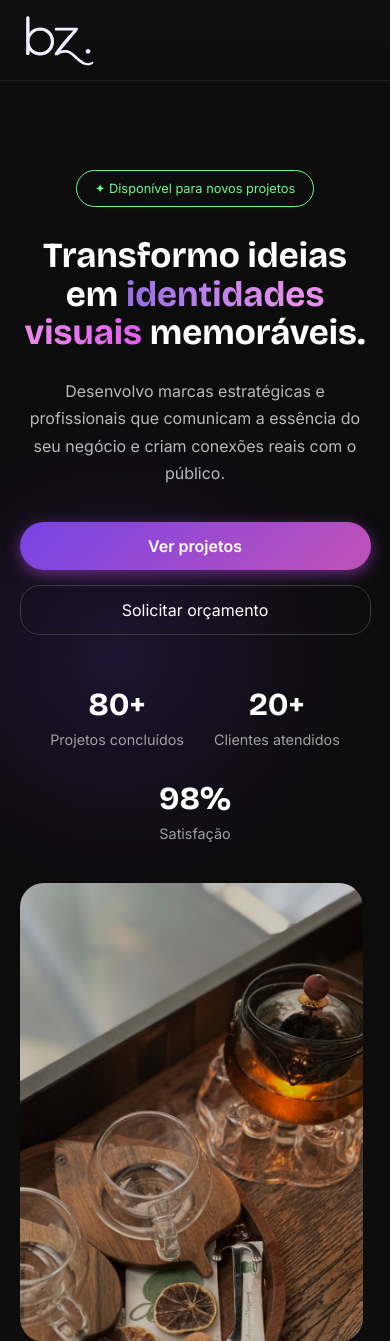
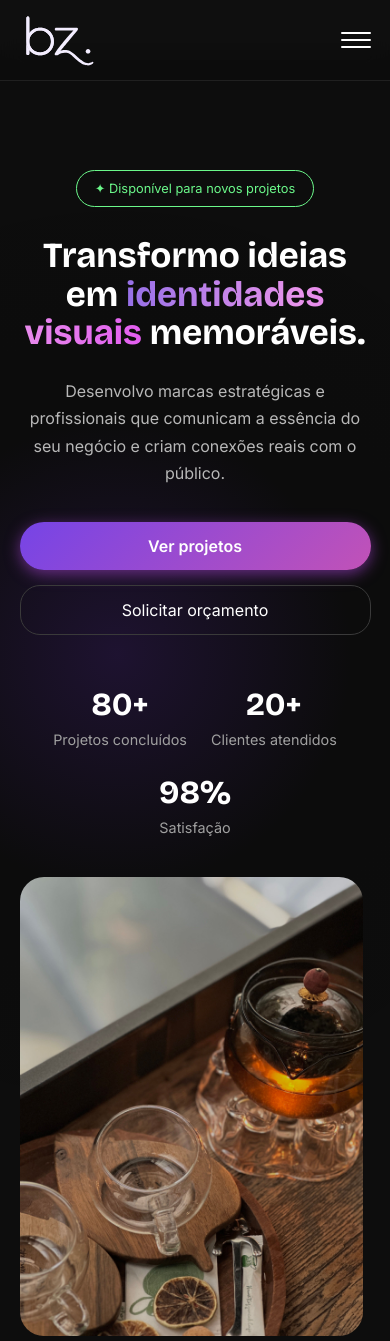
Before and after one commit to Haaati/projeto-integrador-bealz, a PHP site: page / in a window 390 px wide. Shown: the top 1341 px of the page. Run offline with PHP 8.4, Linux system fonts and the light colour scheme; data that the repository does not hold is empty.

Commit message:
update/fix-responsiveness-issues

```diff
--- a/assets/css/style.css
+++ b/assets/css/style.css
@@ -19,6 +19,7 @@ body {
     background-color: #161616;
     color: #FFFFFF;
     font-family: "Inter", sans-serif;
+    overflow-x: hidden;
 }
 
 .container {
@@ -128,6 +129,49 @@ nav a::after {
 nav a:hover::after {
     /* :: after significa depois dele, ou seja, depois do elemento a */
     width: 100%;
+}
+
+/* Menu hambúrguer (mobile) */
+.nav-toggle{
+    position: absolute;
+    opacity: 0;
+    pointer-events: none;
+}
+
+.nav-toggle-label{
+    display: none;
+    flex-direction: column;
+    justify-content: center;
+    gap: 5px;
+    width: 30px;
+    height: 26px;
+    cursor: pointer;
+    z-index: 1100;
+}
+
+.nav-toggle-label span{
+    display: block;
+    width: 100%;
+    height: 2px;
+    background: #fff;
+    border-radius: 2px;
+    transition: .3s ease;
+}
+
+.nav-toggle:checked ~ .nav-toggle-label span:nth-child(1){
+    transform: translateY(7px) rotate(45deg);
+}
+
+.nav-toggle:checked ~ .nav-toggle-label span:nth-child(2){
+    opacity: 0;
+}
+
+.nav-toggle:checked ~ .nav-toggle-label span:nth-child(3){
+    transform: translateY(-7px) rotate(-45deg);
+}
+
+.nav-cta-mobile{
+    display: none;
 }
 
 .btn-primary {
@@ -1220,17 +1275,67 @@ nav a:hover::after {
         grid-template-columns:1fr;
     }
 
-    .contato-wrapper{
+    .contato-grid{
         grid-template-columns:1fr;
         gap:50px;
+    }
+
+    .contato-info{
+        margin-top:0;
     }
 
 }
 
 @media (max-width:768px){
 
+    .nav-toggle-label{
+        display: flex;
+    }
+
     nav{
-        display:none;
+        position: absolute;
+        top: 100%;
+        left: 0;
+        width: 100%;
+        max-height: 0;
+        overflow: hidden;
+        background: #0D0D0D;
+        border-bottom: 1px solid rgba(255,255,255,.08);
+        transition: max-height .35s ease;
+    }
+
+    .nav-toggle:checked ~ nav{
+        max-height: 400px;
+    }
+
+    nav ul{
+        flex-direction: column;
+        gap: 0;
+        padding: 10px 24px 24px;
+    }
+
+    nav ul li{
+        border-top: 1px solid rgba(255,255,255,.06);
+    }
+
+    nav ul li:first-child{
+        border-top: none;
+    }
+
+    nav a{
+        display: block;
+        padding: 16px 0;
+    }
+
+    .nav-cta-mobile{
+        display: block;
+        padding: 8px 0 4px;
+    }
+
+    .nav-cta-mobile .btn-primary{
+        display: block;
+        width: 100%;
+        text-align: center;
     }
 
     .hero-content h1{
@@ -1300,6 +1409,16 @@ nav a:hover::after {
 
     .hero-badge{
         font-size:.8rem;
+    }
+
+    .hero-stats{
+        gap:24px;
+    }
+
+    .input-group input,
+    .input-group textarea,
+    .input-group select{
+        padding:14px 16px;
     }
 
     .project-card{
--- a/conexao.php
+++ b/conexao.php
@@ -1,7 +1,7 @@
 <?php
     $host = "localhost";
     $user ="root";
-    $password = "1234";
+    $password = "Bia@2008k";
     $banco = "berenice";
 
     $conexao = mysqli_connect($host, $user, $password, $banco);
--- a/index.php
+++ b/index.php
@@ -17,6 +17,8 @@ include("conexao.php");
 <body>
     <header>
         <div class="container">
+            <input type="checkbox" id="nav-toggle" class="nav-toggle">
+
             <a href="#hero">
                 <img src="assets/img/logobz.svg" alt="Logo Berenice" class="logo-image">
             </a>
@@ -27,10 +29,19 @@ include("conexao.php");
                     <li><a href="#servicos">Serviços</a></li>
                     <li><a href="#projetos">Projetos</a></li>
                     <li><a href="#contato">Contato</a></li>
+                    <li class="nav-cta-mobile">
+                        <a href="#contato" class="btn-primary">Solicitar orçamento</a>
+                    </li>
                 </ul>
             </nav>
 
-            <a href="#contato" class="btn-primary"> Solicitar orçamento </a>
+            <a href="#contato" class="btn-primary nav-cta-desktop"> Solicitar orçamento </a>
+
+            <label for="nav-toggle" class="nav-toggle-label" aria-label="Abrir menu">
+                <span></span>
+                <span></span>
+                <span></span>
+            </label>
         </div>
     </header>
 
@@ -366,31 +377,24 @@ include("conexao.php");
 
  <section class="contato" id="contato">
     <div class="container">
-                <!-- Cabeçalho -->
+        <div class="contato-grid">
+            <!-- Coluna esquerda: título + form -->
+            <div class="contato-form-col">
                 <div class="contato-header">
-                    <span class="section-tag">
-                        Contato
-                    </span>
-
+                    <span class="section-tag">Contato</span>
                     <h2>
                         Vamos tirar seu
                         <span>projeto do papel?</span>
+                    </h2>
+                    <p>Preencha o formulário e entrarei em contato até 24 horas.</p>
+                </div>
 
-                    </h2>
-
-                    <p>
-                        Preencha o formulário e entrarei em contato até 24 horas.
-                    </p>
-
-                    <!-- Formulário -->
                 <form class="contato-form" action="criar_leads.php" method="POST">
                     <div class="form-row">
                         <div class="input-group">
                             <label for="nome">Nome</label>
-                                <input type="text" id="nome" name="nome" placeholder="Seu nome completo"
-                                    required>
+                            <input type="text" id="nome" name="nome" placeholder="Seu nome completo" required>
                         </div>
-
                         <div class="input-group">
                             <label for="email">Email</label>
                             <input type="email" id="email" name="email" placeholder="seu@email.com" required>
@@ -400,9 +404,8 @@ include("conexao.php");
                     <div class="form-row">
                         <div class="input-group">
                             <label for="telefone">Telefone</label>
-                                <input type="tel" id="telefone" name="telefone" placeholder="(41) 99999-9999" required>
+                            <input type="tel" id="telefone" name="telefone" placeholder="(41) 99999-9999">
                         </div>
-
                         <div class="input-group">
                             <label for="servicos">Serviço</label>
                             <?php
@@ -411,9 +414,7 @@ include("conexao.php");
                             ?>
                             <select name="id" required>
                                 <option value="">Serviço desejado</option>
-                                    <?php
-                                    while ($row = mysqli_fetch_assoc($resultado)) {
-                                    ?>
+                                <?php while ($row = mysqli_fetch_assoc($resultado)) { ?>
                                     <option value="<?= $row['id'] ?>">
                                         <?= htmlspecialchars($row['nome_servicos']) ?>
                                     </option>
@@ -423,8 +424,8 @@ include("conexao.php");
                     </div>
 
                     <div class="input-group">
-                            <label for="mensagem"> Mensagem </label>
-                            <textarea name="observacao" id="mensagem" rows="7" placeholder="Conte-me sobre seu projeto, objetivos e prazo..." required></textarea>
+                        <label for="mensagem">Mensagem</label>
+                        <textarea name="observacao" id="mensagem" rows="7" placeholder="Conte-me sobre seu projeto, objetivos e prazo..."></textarea>
                     </div>
 
                     <button type="submit" class="btn-primary">
@@ -432,15 +433,14 @@ include("conexao.php");
                     </button>
                 </form>
             </div>
-                    <!-- Informações -->
+
+            <!-- Coluna direita: info -->
             <div class="contato-info">
                 <div class="info-item">
                     <div class="icone">📧</div>
                     <div>
                         <span>Email</span>
-                                <a href="mailto:seuemail@email.com">
-                                    seuemail@email.com
-                                </a>
+                        <a href="mailto:seuemail@email.com">seuemail@email.com</a>
                     </div>
                 </div>
 
@@ -448,10 +448,7 @@ include("conexao.php");
                     <div class="icone">💬</div>
                     <div>
                         <span>WhatsApp</span>
-
-                                <a href="#">
-                                    (41) 99999-9999
-                                </a>
+                        <a href="#">(41) 99999-9999</a>
                     </div>
                 </div>
 
@@ -459,9 +456,7 @@ include("conexao.php");
                     <div class="icone">📍</div>
                     <div>
                         <span>Atendimento</span>
-                                <strong>
-                                    Online para todo o Brasil
-                                </strong>
+                        <strong>Online para todo o Brasil</strong>
                     </div>
                 </div>
 
@@ -475,17 +470,12 @@ include("conexao.php");
                 </div>
 
                 <div class="contato-box">
-                            <h4>
-                                ✦ㅤDisponível para novos projetos
-                            </h4>
-                            <p>
-                                Estou disponível para desenvolver identidades visuais, logotipos e materiais gráficos para empresas que desejam fortalecer sua marca.
-                            </p>
+                    <h4>✦ㅤDisponível para novos projetos</h4>
+                    <p>Estou disponível para desenvolver identidades visuais, logotipos e materiais gráficos para empresas que desejam fortalecer sua marca.</p>
                 </div>
             </div>
         </div>
-        </section>
-
+    </div>
 </section>
 
         <footer></footer>
```
Also changed, not shown: other parts of assets/css/style.css (+23 -6 lines), database.sql (added, +13 -0 lines). Lines whose indentation alone changed are shown as unchanged.
